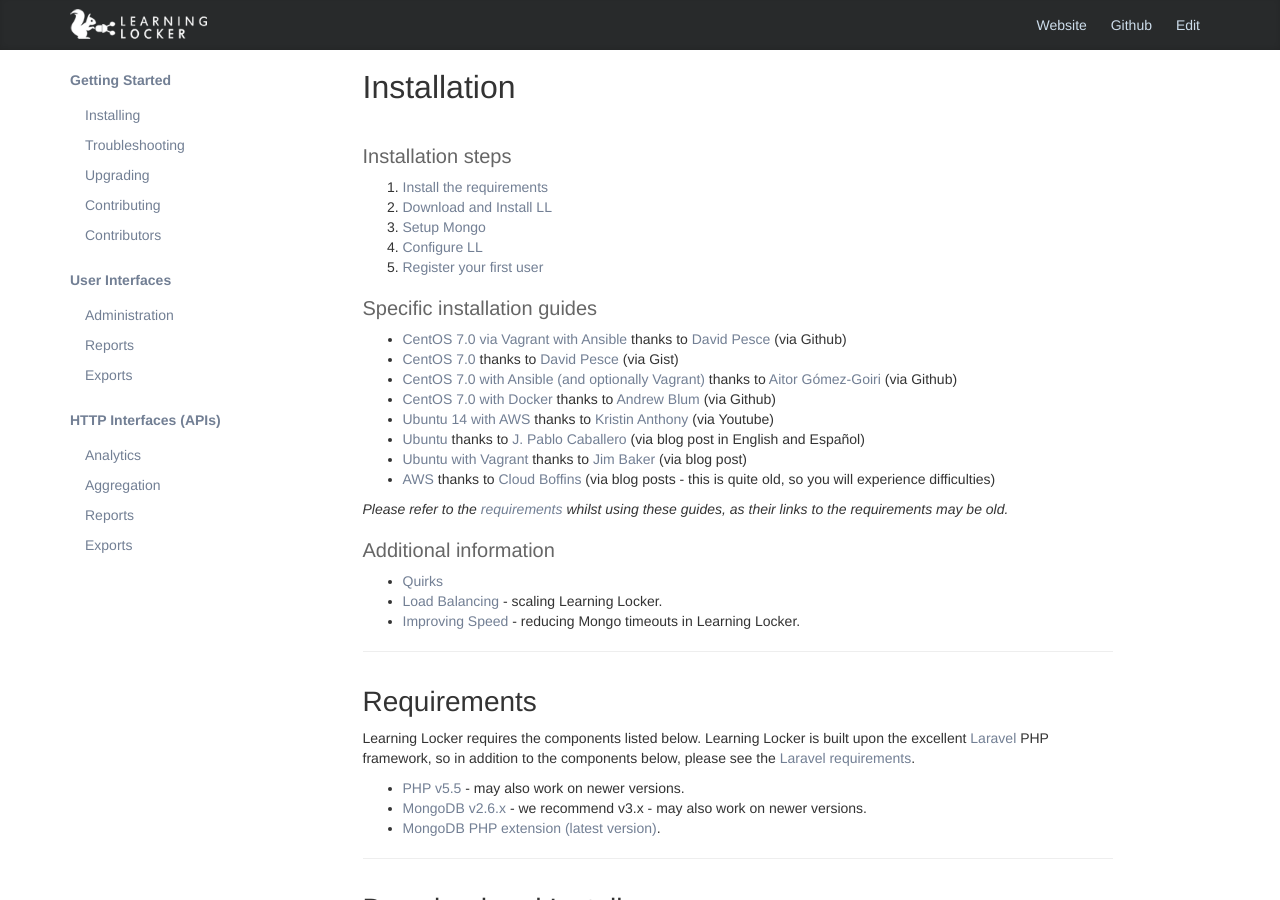
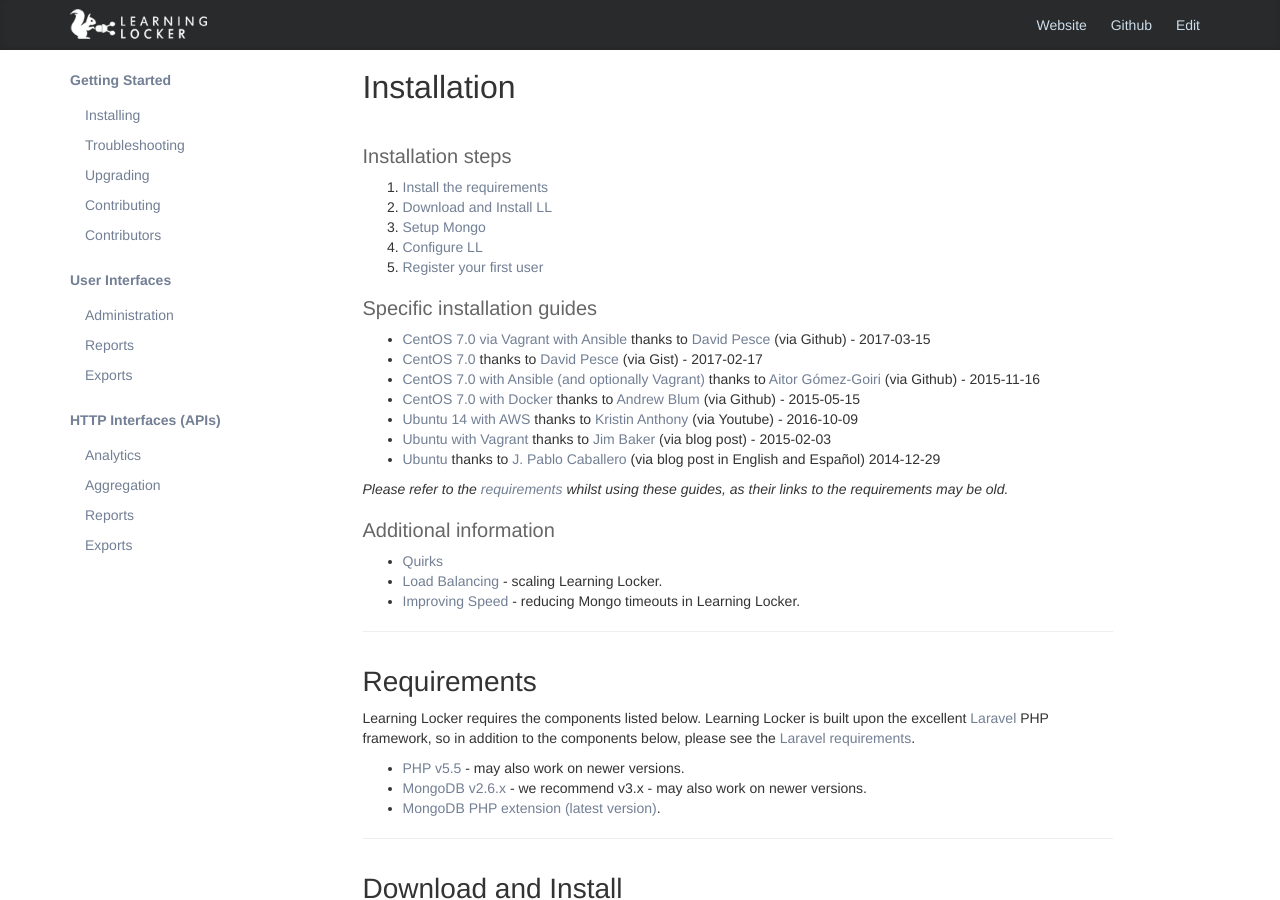
Before and after one commit to LearningLocker/docs, a Jekyll site: the page built from src/installation.md, in a window 1280 px wide and 900 px high. Built offline with Jekyll 4.4.1, drawn with Linux system fonts in a browser that asks for light colours; nearby versions of some CDN libraries; our own code applies the rules of GitHub Pages for plain Markdown files.

Commit message:
Adds dates and removes dead link.

```diff
--- a/src/installation.md
+++ b/src/installation.md
@@ -13,14 +13,13 @@
 
 #### Specific installation guides
 
-- [CentOS 7.0 via Vagrant with Ansible](https://github.com/davidpesce/learninglocker-v1-dev-env) thanks to [David Pesce](https://github.com/davidpesce) (via Github)
-- [CentOS 7.0](https://gist.github.com/davidpesce/7d6e1b81594ecbc72311) thanks to [David Pesce](https://github.com/davidpesce) (via Gist)
-- [CentOS 7.0 with Ansible (and optionally Vagrant)](https://github.com/gomezgoiri/learninglocker-centos7) thanks to [Aitor Gómez-Goiri](https://github.com/gomezgoiri) (via Github)
-- [CentOS 7.0 with Docker](https://github.com/LearningLocker/docs/issues/15) thanks to [Andrew Blum](https://github.com/ajblum) (via Github)
-- [Ubuntu 14 with AWS](https://www.youtube.com/watch?v=51Dci7B49xA) thanks to [Kristin Anthony](https://www.youtube.com/channel/UCMum_tZBqqp2DM110UqyFyw) (via Youtube)
-- [Ubuntu](http://www.jpablo128.com/how_to_install_learning_locker/) thanks to [J. Pablo Caballero](https://twitter.com/jpablo128) (via blog post in English and Español)
-- [Ubuntu with Vagrant](http://www.jmblog.org/blog/2015/02/03/learning-locker-vagrant) thanks to [Jim Baker](http://www.jmblog.org) (via blog post)
-- [AWS](http://cloudboffins.com/advanced-projects/learning-locker-lrs-free-server-part-1/) thanks to [Cloud Boffins](http://cloudboffins.com) (via blog posts - this is quite old, so you will experience difficulties)
+- [CentOS 7.0 via Vagrant with Ansible](https://github.com/davidpesce/learninglocker-v1-dev-env) thanks to [David Pesce](https://github.com/davidpesce) (via Github) - 2017-03-15
+- [CentOS 7.0](https://gist.github.com/davidpesce/7d6e1b81594ecbc72311) thanks to [David Pesce](https://github.com/davidpesce) (via Gist) - 2017-02-17
+- [CentOS 7.0 with Ansible (and optionally Vagrant)](https://github.com/gomezgoiri/learninglocker-centos7) thanks to [Aitor Gómez-Goiri](https://github.com/gomezgoiri) (via Github) - 2015-11-16
+- [CentOS 7.0 with Docker](https://github.com/LearningLocker/docs/issues/15) thanks to [Andrew Blum](https://github.com/ajblum) (via Github) - 2015-05-15
+- [Ubuntu 14 with AWS](https://www.youtube.com/watch?v=51Dci7B49xA) thanks to [Kristin Anthony](https://www.youtube.com/channel/UCMum_tZBqqp2DM110UqyFyw) (via Youtube) - 2016-10-09
+- [Ubuntu with Vagrant](http://www.jmblog.org/blog/2015/02/03/learning-locker-vagrant) thanks to [Jim Baker](http://www.jmblog.org) (via blog post) - 2015-02-03
+- [Ubuntu](http://www.jpablo128.com/how_to_install_learning_locker/) thanks to [J. Pablo Caballero](https://twitter.com/jpablo128) (via blog post in English and Español) 2014-12-29
 
 *Please refer to the [requirements](#requirements) whilst using these guides, as their links to the requirements may be old.*
 
```
